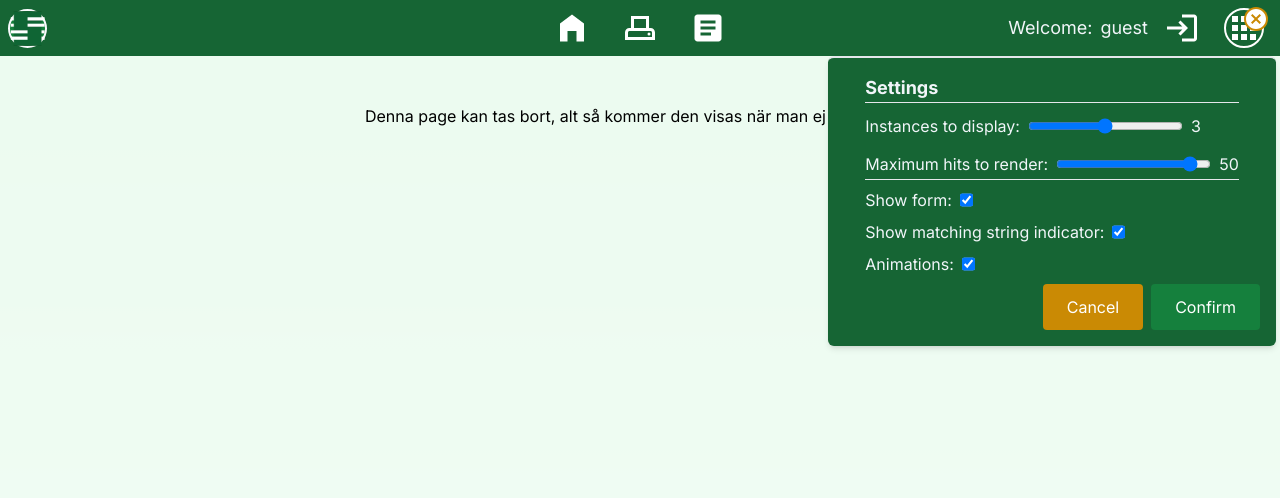
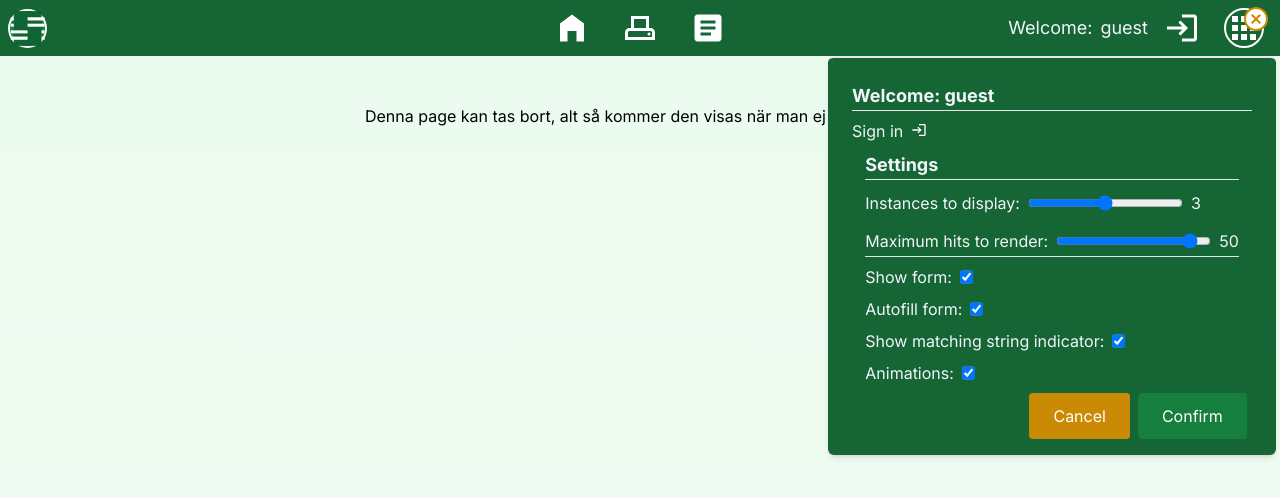
Before and after one commit to existenztim/SheetScanner, a Next.js app: page /notes in a window 1280 px wide. Both pictures are taken after a click on the button 1244 px from the left and 28 px from the top of the page. Shown: the top 498 px of the page. Built offline with nearby package versions, Linux system fonts and the light colour scheme; no server answers; what tailwindcss-bg-patterns would draw is missing.

Commit message:
:bento: Added sign-in logout buttons to separete component + new autofill setting

```diff
--- /dev/null
+++ b/src/app/components/AuthenticationToggle.tsx
@@ -0,0 +1,43 @@
+'use client';
+import {
+  MdLogin,
+  MdLogout,
+} from 'react-icons/md';
+import '.././styles/animations.css';
+import { GlobalContext } from './ParentProvider';
+import { handleLogOut, handleSignIn } from '../utils/authUtils';
+
+const AuthenticationToggle = () => {
+  const { user, logOut, googleSignIn } = GlobalContext();
+  const initializeSignIn = () => {
+    handleSignIn(googleSignIn);
+  };
+
+  const initialzeLogOut = () => {
+    handleLogOut(logOut);
+  };
+
+  return (
+    <>
+        {!user ? (
+            <button
+              className="sheetScanner-nav-links sheetScanner-hover flex"
+              onClick={initializeSignIn}
+              aria-label="sign in."
+            >
+              <MdLogin />
+            </button>
+          ) : (
+            <button
+              className="sheetScanner-nav-links sheetScanner-hover flex"
+              onClick={initialzeLogOut}
+              aria-label="log out."
+            >
+              <MdLogout />
+            </button>
+        )}
+    </>
+  );
+};
+
+export default AuthenticationToggle;
--- a/src/app/components/NavBar.tsx
+++ b/src/app/components/NavBar.tsx
@@ -3,8 +3,6 @@ import {
   MdOutlineAdfScanner,
   MdArticle,
   MdCancel,
-  MdLogin,
-  MdLogout,
   MdHomeFilled,
   MdOutlineSettings,
 } from 'react-icons/md';
@@ -20,9 +18,8 @@ import { IUserData } from '../models/interfaces/IUser';
 import { ISettings } from '../models/interfaces/ISettings';
 import { API_URLS } from '../models/ApiRoutes';
 import SettingsForm from './SettingsForm';
-import { handleLogOut, handleSignIn } from '../utils/authUtils';
 import { removeBlankSpace } from '../utils/stringManipulation';
-import { User } from 'firebase/auth';
+import AuthenticationToggle from './AuthenticationToggle';
 
 const Navbar = () => {
   const router = useRouter();
@@ -35,14 +32,14 @@ const Navbar = () => {
     showForm: true,
     showMatchingString: true,
     animations: true,
+    autoFill: true,
   });
 
-  const { user, notes, BASE_URL, logOut, googleSignIn, setUserSettings, setUserNotes } = GlobalContext();
+  const { user, notes, BASE_URL, setUserSettings, setUserNotes } = GlobalContext();
 
   const displayName = removeBlankSpace(user?.displayName);
 
   useEffect(() => {
-    // Check if the user is authenticated
     if (user && !loginHandled) {
       setLoginHandled(true);
       postToDatabase();
@@ -73,7 +70,6 @@ const Navbar = () => {
         setUserSettings(response.data.settings);
         setUserNotes(response.data.notes);
         router.push(`/scanner/${displayName}`);
-        //behövs denna else if? gör annars samma som response.status 200
       } else if (response.status === 201) {
         localStorage.setItem('user', displayName || 'guest');
         router.push(`/scanner/${displayName}`);
@@ -89,14 +85,6 @@ const Navbar = () => {
     setMenuToogle(!menuToggle);
   };
 
-  const initializeSignIn = () => {
-    handleSignIn(googleSignIn);
-  };
-
-  const initialzeLogOut = () => {
-    handleLogOut(logOut);
-  };
-
   return (
     <>
       <header className="bg-green-800 text-slate-100 w-full h-14 m-0 fixed top-0 left-0 z-50 p-0 justify-center items-center flex">
@@ -109,8 +97,6 @@ const Navbar = () => {
             height={35}
           />
         </div>
-        {/* <h1 className="hidden gap-4 items-center text-2xl text-gray-200 z-50 lg:flex">SheetScanner</h1> */}
-
         <div className="flex items-center text-4xl gap-4 z-50">
           <Link className="sheetScanner-nav-links sheetScanner-hover" href={'/'} aria-label="Go to home view.">
             <MdHomeFilled className={pathname === '/' ? 'active-route' : ''} />
@@ -137,7 +123,6 @@ const Navbar = () => {
                   {notes.length}
                 </span>
               )
-
             )}
             <MdArticle className={pathname === `/notes/${displayName || 'guest'}` ? 'active-route' : ''} />
           </Link>
@@ -150,24 +135,7 @@ const Navbar = () => {
               Welcome: <span>{user ? user.displayName : 'guest'}</span>
             </p>
           )}
-          {!user ? (
-            <button
-              className="sheetScanner-nav-links sheetScanner-hover hidden md:flex"
-              onClick={initializeSignIn}
-              aria-label="sign in."
-            >
-              <MdLogin />
-            </button>
-          ) : (
-            <button
-              className="sheetScanner-nav-links sheetScanner-hover hidden md:flex"
-              onClick={initialzeLogOut}
-              aria-label="log out."
-            >
-              <MdLogout />
-            </button>
-          )}
-
+          <div className='hidden md:flex'><AuthenticationToggle/></div>
           <button
             onClick={handleMenuToggle}
             aria-label="Open the settings menu"
--- a/src/app/components/ParentProvider.tsx
+++ b/src/app/components/ParentProvider.tsx
@@ -19,6 +19,7 @@ const defaultSettings: ISettings = {
   showForm: true,
   showMatchingString: true,
   animations: true,
+  autoFill: true
 };
 
 //initialValues
--- a/src/app/components/SettingsForm.tsx
+++ b/src/app/components/SettingsForm.tsx
@@ -6,6 +6,7 @@ import axios from 'axios';
 import { IUserData } from '../models/interfaces/IUser';
 import { API_URLS } from '../models/ApiRoutes';
 import AlertModal from './AlertModal';
+import AuthenticationToggle from './AuthenticationToggle';
 
 interface SettingsformProps {
   handleMenuToggle: () => void;
@@ -19,6 +20,7 @@ const SettingsForm = ({ handleMenuToggle }: SettingsformProps) => {
     showForm: settings.showForm,
     showMatchingString: settings.showMatchingString,
     animations: settings.animations,
+    autoFill: settings.autoFill
   });
 
   const HandleSettings = (e: ChangeEvent<HTMLInputElement>) => {
@@ -87,14 +89,16 @@ const SettingsForm = ({ handleMenuToggle }: SettingsformProps) => {
 
   return (
     <>
-    <form
-      className={
+    <div className={
       settings.animations
-          ? 'sheetscanner-fadeinFromTop rounded-md fixed z-40 top-14 right-1 flex flex-col justify-center items-center bg-green-800 max-w-md w-full p-4 shadow-md border-t-2 border-gray-200'
+        ? 'sheetScanner-fadeInFromTop rounded-md fixed z-40 top-14 right-1 flex flex-col justify-center items-center bg-green-800 max-w-md w-full p-4 shadow-md border-t-2 border-gray-200'
         : 'rounded-md fixed z-40 top-14 right-1 flex flex-col justify-center items-center bg-green-800 max-w-md w-full p-4 shadow-md border-t-2 border-gray-200'
-      }
-      onSubmit={handleSettingsSubmit}
-    >
+    }>
+      <div className='settings-list flex flex-col p-2 gap-2 justify-start w-full'>
+      <p className="font-bold text-lg w-full border-b border-grey-500">Welcome: <span>{user ? user.displayName : 'guest'}</span></p>
+        <div className='flex flex-row'>{user ? 'Logout:' : 'Sign in'}<AuthenticationToggle/></div>
+      </div>
+      <form onSubmit={handleSettingsSubmit}>
         <fieldset className="settings-list flex flex-col p-2 gap-2">
           <legend className="font-bold text-lg w-full border-b border-grey-500">Settings</legend>
           <div className="flex items-center gap-2">
@@ -125,16 +129,16 @@ const SettingsForm = ({ handleMenuToggle }: SettingsformProps) => {
               onChange={HandleSettings}
             />
           </div>
-        {/* <div className="flex gap-2">
-          <label htmlFor="showForm">Autofil Form:</label>
+          <div className="flex gap-2">
+            <label htmlFor="autoFill">Autofill form:</label>
             <input
               type="checkbox"
-            id="showForm"
-            name="showForm"
-            checked={tempSettings.showForm}
+              id="autoFill"
+              name="autoFill"
+              checked={tempSettings.autoFill}
               onChange={HandleSettings}
             />
-        </div> */}
+          </div>
           <div className="flex gap-2">
             <label htmlFor="showMatchingString">Show matching string indicator:</label>
             <input
@@ -165,6 +169,7 @@ const SettingsForm = ({ handleMenuToggle }: SettingsformProps) => {
           </button>
         </div>
       </form>
+    </div>
      {apiErrorResponse && (
       <AlertModal errorMessage={apiErrorResponse} closeAlertModal={resetAlertModal} />
     )}
--- a/src/app/models/interfaces/ISettings.ts
+++ b/src/app/models/interfaces/ISettings.ts
@@ -3,4 +3,5 @@ export interface ISettings {
   showForm: boolean;
   showMatchingString: boolean;
   animations: boolean;
+  autoFill: boolean;
 }
--- a/src/app/models/schemas/settingsSchema.ts
+++ b/src/app/models/schemas/settingsSchema.ts
@@ -17,4 +17,8 @@ export const settingsSchema = new Schema({
     type: Boolean,
     required: true,
   },
+  autoFill: {
+    type: Boolean,
+    required: true,
+  },
 });
```
Lines whose indentation alone changed are shown as unchanged.
